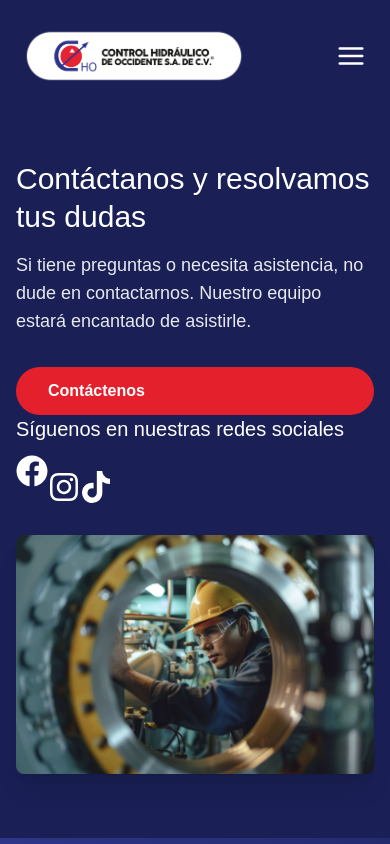
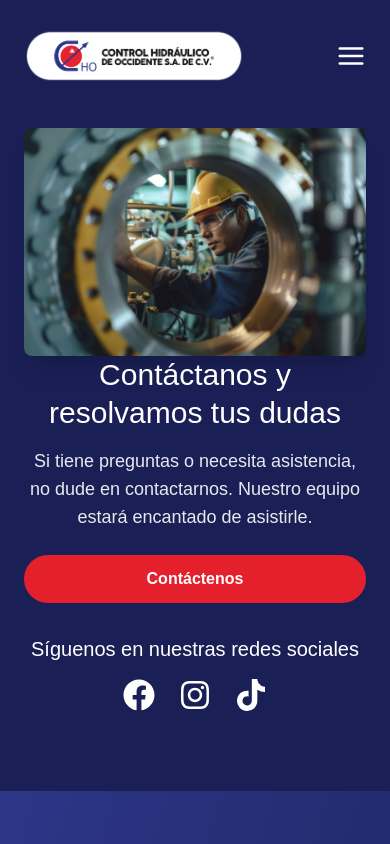
Before and after one commit to menteproductiva/controlhidraulicodeoccidente-2-0-prod, a Next.js app: page /Contact in a window 390 px wide. Shown: the top 844 px of the page. Built offline with nearby package versions, Linux system fonts and the light colour scheme.

Commit message:
fix: fix issues in responsive

```diff
--- a/src/app/AboutUs/page.tsx
+++ b/src/app/AboutUs/page.tsx
@@ -15,7 +15,7 @@ const Page = () => {
           heading="Quiénes Somos"
           subheading="Qué Nos Impulsa"
         >
-          <div className="flex md:flex-row flex-col gap-16 bg-white mx-auto pt-12 pb-24 max-w-5xl">
+          <div className="flex md:flex-row flex-col gap-16 bg-white mx-auto pt-12 md:pb-24 max-w-5xl">
             <div className="flex flex-col mr-5 w-full">
               <h2 className="col-span-1 md:col-span-8 font-bold text-[#2D3688] text-3xl">
                 Descubre Nuestra Trayectoria y Valores
@@ -26,14 +26,14 @@ const Page = () => {
             </div>
 
             <div className="col-span-1 md:col-span-8">
-              <p className="mb-4 text-neutral-600 text-xl md:text-2xl">
+              <p className="mb-4 p-3 md:p-0 text-lg text-neutral-600 md:text-2xl">
                 Somos Control Hidráulico de Occidente S.A. de C.V. una empresa
                 con 38 años de experiencia, fundada en el año 2007 con sede en
                 Guadalajara, Jalisco. Nos dedicamos al área de Oleohidráulica,
                 contamos con un grupo de colaboradores especialistas calificados
                 en el sector hidráulico y con experiencia en el rubro.
               </p>
-              <p className="mb-8 text-neutral-600 text-xl md:text-2xl">
+              <p className="mb-8 p-3 md:p-0 text-lg text-neutral-600 md:text-2xl">
                 Nos esforzamos en dar soluciones a nuestros clientes. Somos la
                 mejor opción en cuanto al suministro y montaje de equipos
                 hidráulicos y a la ejecución de proyectos de ingeniería,
--- a/src/app/Services/page.tsx
+++ b/src/app/Services/page.tsx
@@ -225,7 +225,7 @@ const Page = () => {
             <h2 className="mb-8 font-bold text-3xl text-center text-gray-800">
               Instalación y Mantenimiento de Sistemas Hidráulicos
             </h2>
-            <div className="gap-8 grid md:grid-cols-2 lg:grid-cols-5 mx-auto max-w-7xl">
+            <div className="gap-8 grid md:grid-cols-2 lg:grid-cols-5 mx-1.5 lg:mx-auto max-w-7xl">
               {services.map((service, index) => (
                 <RevealCards
                   key={index}
--- a/src/app/page.tsx
+++ b/src/app/page.tsx
@@ -4,10 +4,9 @@ import ProductSection from "./sections/ProductSection/ProductSection";
 import ContactSection from "./sections/ContactSection/ContactSection";
 import CallToAction from "./sections/CallToActionHome/CallToActionHome";
 import { ImagesSlider } from "@/components/ui/images-slider";
-import ButtonNeubrutalism from "@/components/ButtonNeubratalism/ButtonNeubrutalism";
 import TestimonialSection from "./sections/TestimonialSection/TestimonialSection";
 import ChavoyaBannerSection from "./sections/ChavoyaBannerSection/ChavoyaBannerSection";
-import Image from "next/image";
+
 
 const images = [
   "/assets/heroSlider/imgHero_1.jpg",
@@ -28,7 +27,7 @@ export default function Home() {
       <ServicesSection />
       <ProductSection />
       <TestimonialSection />
-      <div>
+      <div >
         <ChavoyaBannerSection />
       </div>
       <ContactSection />
--- a/src/app/sections/FaqSection/FaqSection.tsx
+++ b/src/app/sections/FaqSection/FaqSection.tsx
@@ -2,6 +2,8 @@
 import React, { useState } from "react";
 import { motion, AnimatePresence } from "framer-motion";
 import { DownArrow, UpArrow } from "@/components/Icons/Icons";
+import { ArrowBigDownIcon, ArrowBigUpIcon } from "lucide-react";
+
 
 const faqs = [
   {
@@ -29,31 +31,31 @@ const FaqSection = () => {
   const [expandedFaq, setExpandedFaq] = useState<number | null>(null);
 
   return (
-    <div className="bg-gray-100 py-16 md:py-24">
-      <section className="mx-auto px-4 container">
-        <h2 className="mb-6 font-light font-montserrat text-[#2D3688] text-3xl">
+    <div className="bg-gray-100 py-12 md:py-24">
+      <section className="mx-auto px-4 md:px-8 container">
+        <h2 className="mb-8 font-light font-montserrat text-[#2D3688] text-2xl text-center md:text-4xl">
           Preguntas Frecuentes
         </h2>
-        <div className="space-y-4">
+        <div className="space-y-6 md:space-y-8">
           {faqs.map((faq) => (
             <motion.div
               key={faq.id}
-              className="bg-white shadow-md rounded-lg overflow-hidden"
+              className="bg-white shadow-lg rounded-lg overflow-hidden"
               initial={false}
             >
               <button
-                className="flex justify-between items-center px-6 py-4 w-full text-left"
+                className="flex justify-between items-center px-4 md:px-6 py-4 md:py-5 w-full text-left"
                 onClick={() =>
                   setExpandedFaq(expandedFaq === faq.id ? null : faq.id)
                 }
               >
-                <span className="font-semibold text-[#2D3688]">
+                <span className="font-semibold text-[#2D3688] text-base md:text-lg">
                   {faq.question}
                 </span>
                 {expandedFaq === faq.id ? (
-                  <UpArrow className="w-6 h-6 text-[#E5202D] transition duration-300 ease-in-out" />
+                  <ArrowBigUpIcon className="w-7 md:w-6 h-7 md:h-6 text-[#E5202D] transition-transform duration-300" />
                 ) : (
-                  <DownArrow className="w-6 h-6 text-[#E5202D] transition duration-300 ease-in-out" />
+                  <ArrowBigDownIcon className="w-7 md:w-6 h-7 md:h-6 text-[#E5202D] transition-transform duration-300" />
                 )}
               </button>
               <AnimatePresence>
@@ -65,7 +67,9 @@ const FaqSection = () => {
                     transition={{ duration: 0.3 }}
                     className="bg-gray-50 overflow-hidden"
                   >
-                    <p className="px-6 py-4 text-gray-600">{faq.answer}</p>
+                    <p className="px-4 md:px-6 py-3 md:py-4 text-gray-700 text-sm md:text-base">
+                      {faq.answer}
+                    </p>
                   </motion.div>
                 )}
               </AnimatePresence>
--- a/src/app/sections/HeroSection/HeroSection.tsx
+++ b/src/app/sections/HeroSection/HeroSection.tsx
@@ -27,54 +27,56 @@ export const HeroSection: React.FC<HeroSectionProps> = ({
   imageAlt,
 }) => {
   return (
-    <section id={id} className="bg-[#1A2056] pt-24 md:pt-32 text-white">
-      <div className="mx-auto px-4 py-16 md:py-24 container">
-        <div className="flex md:flex-row flex-col items-center">
-          <div className="mb-8 md:mb-0 md:w-1/2">
+    <section id={id} className="bg-[#1A2056] pt-20 md:pt-32 text-white">
+      <div className="mx-auto px-6 py-12 md:py-24 container">
+        <div className="flex md:flex-row flex-col-reverse items-center md:space-x-12">
+          {/* Contenido de texto */}
+          <div className="mb-8 md:mb-0 w-full md:w-1/2 text-center md:text-left">
             <h1 className="mb-4 font-light font-montserrat text-3xl md:text-5xl leading-tight">
               {title}
             </h1>
-            <p className="opacity-90 mb-8 text-lg">{description}</p>
-            <div className="md:space-x-4 space-y-4 md:space-y-0">
-              <a
+            <p className="opacity-90 mb-6 text-lg md:text-xl">{description}</p>
+            <div className="flex md:flex-row flex-col md:space-x-4 space-y-4 md:space-y-0">
+              <Link
                 href={primaryActionLink}
                 className="inline-block bg-[#E5202D] hover:bg-[#C41D27] px-8 py-3 rounded-full w-full md:w-auto font-bold text-white transition duration-300"
               >
                 {primaryActionText}
-              </a>
+              </Link>
 
               {secondaryActionText && secondaryActionLink && (
-                <div>
-                  <a
+                <Link
                   href={secondaryActionLink}
                   className="inline-block bg-white hover:bg-gray-100 px-8 py-3 rounded-full w-full md:w-auto font-bold text-[#2D3688] transition duration-300"
                 >
                   {secondaryActionText}
-                  </a>
-                </div>
+                </Link>
               )}
             </div>
-            <h2 className="md:mt-8 text-xl">Síguenos en nuestras redes sociales</h2>
 
-            <div className="flex justify-stretch space-x-0 md:space-x-4 space-y-4 md:space-y-0 mt-3 rounded-full md:w-1/2 font-bold text-white">
-                <Link href="https://www.facebook.com/controlhidraulicodeo">
-                  <FaFacebook className="md:mr-2 w-8 h-8 hover:text-[#C41D27]"/>
+            {/* Redes Sociales */}
+            <h2 className="mt-8 text-xl">Síguenos en nuestras redes sociales</h2>
+            <div className="flex justify-center md:justify-start space-x-6 mt-4">
+              <Link href="https://www.facebook.com/controlhidraulicodeo" aria-label="Facebook">
+                <FaFacebook className="w-8 h-8 hover:text-[#C41D27] transition duration-300" />
               </Link>
-                <Link href="https://www.facebook.com/controlhidraulicodeo">
-                  <FaInstagram className="md:mr-2 w-8 h-8 hover:text-[#C41D27]"/>
+              <Link href="https://www.instagram.com/controlhidraulicodeo" aria-label="Instagram">
+                <FaInstagram className="w-8 h-8 hover:text-[#C41D27] transition duration-300" />
               </Link>
-                <Link href="https://www.facebook.com/controlhidraulicodeo">
-                  <FaTiktok className="w-8 h-8 hover:text-[#C41D27]"/>
+              <Link href="https://www.tiktok.com/@controlhidraulicodeo" aria-label="TikTok">
+                <FaTiktok className="w-8 h-8 hover:text-[#C41D27] transition duration-300" />
               </Link>
             </div>
           </div>
-          <div className="md:w-1/2">
+
+          {/* Imagen */}
+          <div className="flex justify-center md:justify-end w-full md:w-1/2">
             <Image
               src={imageSrc}
               alt={imageAlt}
               width={600}
               height={400}
-              className="shadow-xl rounded-lg"
+              className="shadow-xl rounded-lg object-cover"
             />
           </div>
         </div>
--- a/src/app/sections/ProductSection/ProductSection.tsx
+++ b/src/app/sections/ProductSection/ProductSection.tsx
@@ -5,58 +5,60 @@ import { motion, useSpring } from "framer-motion";
 import DistributeBrandsHomeSection from "../DistributeBrandsHomeSection/DistributeBrandsHomeSection";
 import Image from "next/image";
 
-
 const ProductSection = () => {
   const x = useSpring(0.5);
-  const y = useSpring(0.5);
 
   useEffect(() => {
     x.set(1);
   }, []);
 
   return (
-    <section id="productos" className="bg-white py-16 md:py-16">
+    <section id="productos" className="bg-white py-12 md:py-16">
       <div className="mx-auto px-4 container">
-        <div className="flex flex-row justify-between items-center align-middle">
-          <h2 className="mb-5 font-light font-montserrat text-[#E5202D] text-3xl text-center md:text-4xl">
+        {/* Título */}
+        <div className="flex flex-row justify-center md:justify-between items-center mb-8">
+          <h2 className="font-light font-montserrat text-[#E5202D] text-3xl text-center md:text-4xl">
             Nuestras Marcas Destacadas
           </h2>
         </div>
-        <div className="flex flex-row justify-end items-end md:mb-4 align-middle">
-          <div className="flex flex-row justify-center items-end">
+
+        {/* Botón Ir a Productos */}
+        <div className="flex justify-center md:justify-end mb-6">
           <Link href="/Products">
             <motion.button
               whileHover={{
                 scale: 1.1,
                 backgroundColor: "#E5202D",
               }}
-                transition={{ duration: 0.5, yoyo: Infinity }}
-                style={{
-                  padding: "12px 25px",
-                  outline: "none",
-                  backgroundColor: "#2D3688",
-                  color: "#fff",
-                  border: "none",
-                  borderRadius: "30px",
-                  cursor: "pointer",
-                }}
+              transition={{ duration: 0.3 }}
+              className="bg-[#2D3688] hover:bg-[#E5202D] px-6 py-3 rounded-full text-white transition-all cursor-pointer"
             >
               Ir a Productos
             </motion.button>
           </Link>
         </div>
-        </div>
 
-        <div className="flex flex-col items-center w-full">
-          <div className="flex flex-row justify-center items-start w-full">
+        {/* Marcas Destacadas */}
+        <div className="items-center gap-8 grid grid-cols-1 sm:grid-cols-2 md:grid-cols-3">
           {[
             "/assets/logos/marcaDestacada_PARKER.png",
             "/assets/logos/marcaDestacada_ATOS.png",
             "/assets/logos/marcaDestacada_REXROTH.png",
           ].map((item, key) => (
-              <Image key={key} src={item} alt="ImageBrand" width={300} height={300} />
+            <div key={key} className="flex justify-center">
+              <Image
+                src={item}
+                alt="ImageBrand"
+                width={200}
+                height={200}
+                className="object-contain"
+              />
+            </div>
           ))}
         </div>
+
+        {/* Sección Adicional */}
+        <div className="mt-8">
           <DistributeBrandsHomeSection />
         </div>
       </div>
--- a/src/components/StackedCardTestimonials/StackedCardTestimonials.tsx
+++ b/src/components/StackedCardTestimonials/StackedCardTestimonials.tsx
@@ -92,7 +92,7 @@ const Cards = ({
   setSelected: Dispatch<SetStateAction<number>>;
 }) => {
   return (
-    <div className="relative shadow-xl p-4 h-[450px] lg:h-[500px]">
+    <div className="relative shadow-xl p-4 h-[590px] lg:h-[500px]">
       {testimonials.map((t, i) => {
         return (
           <Card
--- a/src/components/ui/images-slider.tsx
+++ b/src/components/ui/images-slider.tsx
@@ -161,7 +161,7 @@ export const ImagesSlider = ({
             />
           )}
           <div className="z-50 absolute px-4 text-center">
-            <p className="drop-shadow-md mb-2 font-bold text-5xl text-neutral-50">
+            <p className="drop-shadow-md mb-2 font-bold text-3xl text-neutral-50 md:text-5xl">
               SOLUCIONES HIDRÁULICAS DE ALTO RENDIMIENTO
               <br />
               PARA IMPULSAR TUS PROYECTOS INDUSTRIALES
```
Lines whose indentation alone changed are shown as unchanged.
